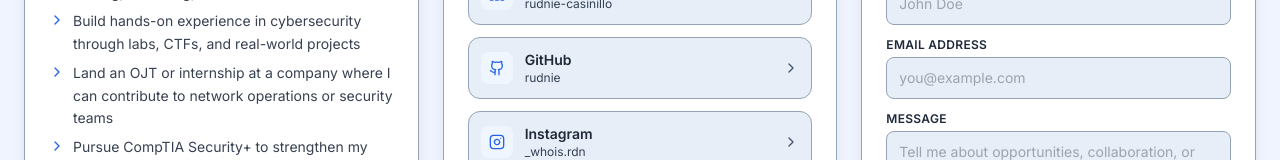
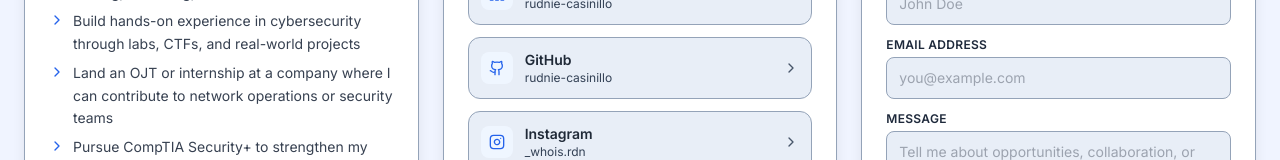
Before and after one commit to rudnie-casinillo/rudnie-portfolio, a Next.js app: page / in a window 1280 px wide. Shown: the part 4734-4894 px from the top of the page. Built offline with nearby package versions, Linux system fonts and the light colour scheme.

Commit message:
added github

```diff
--- a/components/Footer.tsx
+++ b/components/Footer.tsx
@@ -77,7 +77,7 @@ export function Footer() {
       href: "https://github.com/rudnie-casinillo",
       icon: <Github className="w-4 h-4" />,
       label: "GitHub",
-      handle: "rudnie",
+      handle: "rudnie-casinillo",
     },
     {
       href: "https://www.instagram.com/_whois.rdn/?hl=en",
```
